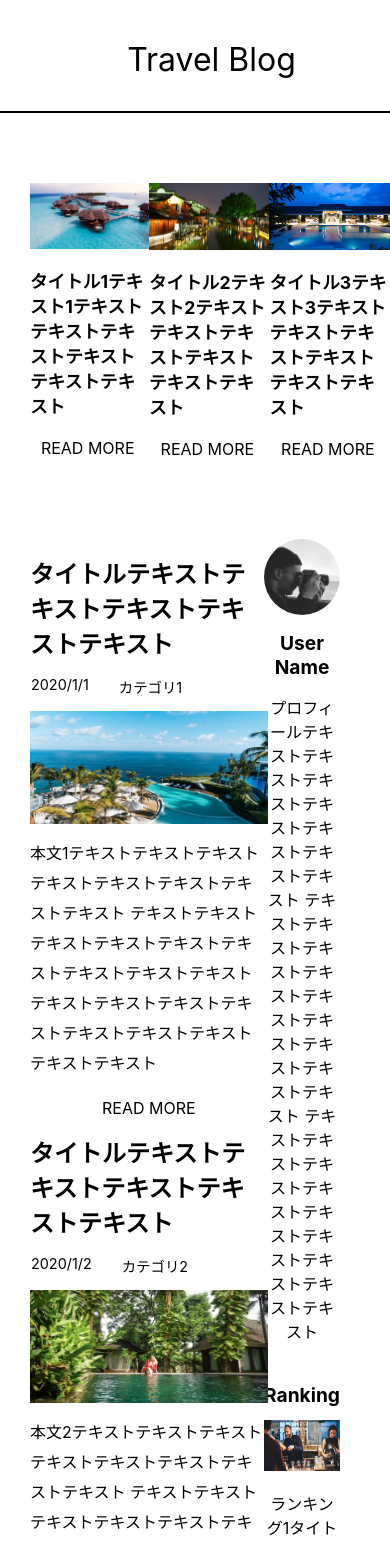
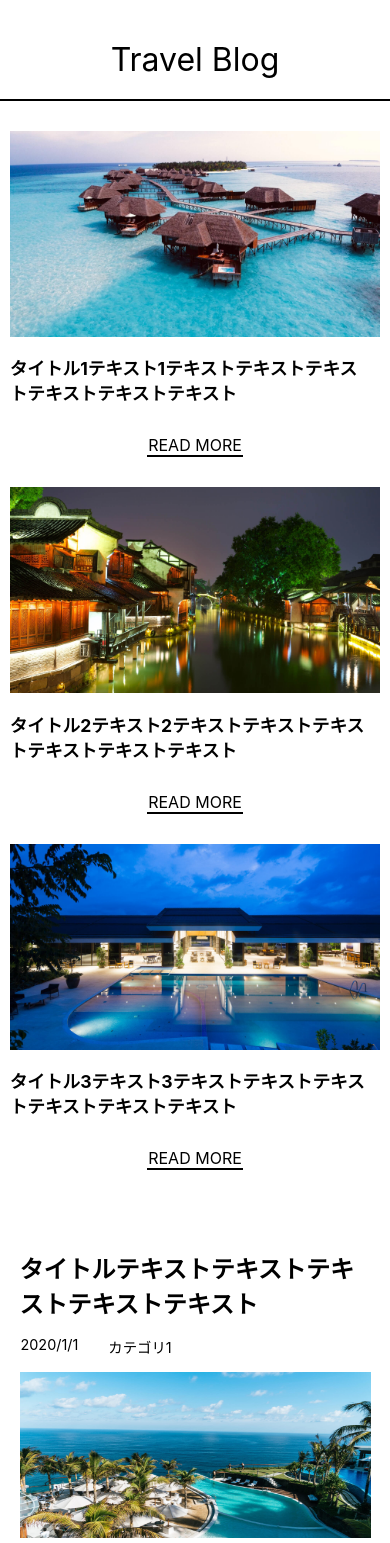
Before and after one commit to baske-y/totall, a Next.js app: page /Blog in a window 390 px wide. Shown: the top 1543 px of the page. Built offline with nearby package versions, Linux system fonts and the light colour scheme.

Commit message:
🎨 レスポンシブ対応

```diff
--- a/src/Blog/About/About.module.css
+++ b/src/Blog/About/About.module.css
@@ -10,8 +10,19 @@
   margin-top: 35px;
 
 }
+
 .about_list a {
   margin-left: -40px;
   font-size: 0.9rem;
   line-height: 2px;
+
 }
+
+@media (max-width: 768px) {
+  .about {
+    width: 98%;
+    margin: 0 0 0px 15px;
+    padding-bottom: 20px;
+    border-bottom: 1px solid black;
+  }
+}
--- a/src/Blog/Archive/Archive.jsx
+++ b/src/Blog/Archive/Archive.jsx
@@ -52,7 +52,7 @@ const ITEMS = [
 ]
 export function Archive () {
   return (
-   <div>
+   <div className={styles.archive}>
      <h1 className={styles.title}>Archive</h1>
      {ITEMS.map(item => {
        return(
--- a/src/Blog/Archive/Archive.module.css
+++ b/src/Blog/Archive/Archive.module.css
@@ -8,3 +8,21 @@
   margin-left: -30px;
   border-bottom: 1px solid black;
 }
+@media (max-width: 768px)  {
+  .archive {
+    width: 98%;
+    margin: 0 auto;
+  }
+  .title {
+    margin-top: 40px;
+    border-bottom: none;
+  }
+  .list li {
+    width: 100%;
+
+  }
+  .list a {
+    margin-left: 20px;
+    display: block;
+  }
+}
--- a/src/Blog/Article/Article.module.css
+++ b/src/Blog/Article/Article.module.css
@@ -12,3 +12,17 @@
   text-align: center;
   margin-top: 20px;
 }
+
+@media (max-width: 768px)  {
+  .article {
+    display: block;
+    width: 95%;
+    margin: 30px auto;
+  }
+  .article a {
+
+    border-bottom: 2px solid black;
+    width: 26%;
+    margin: 30px auto;
+  }
+}
--- a/src/Blog/Header/Header.module.css
+++ b/src/Blog/Header/Header.module.css
@@ -11,3 +11,13 @@
   font-size: 2rem;
   margin-left: 33px;
 }
+
+@media (max-width: 768px)  {
+  .header{
+
+    padding-bottom: 20px;
+  }
+  .header p {
+    margin: 0;
+  }
+}
--- a/src/Blog/Main/Main.module.css
+++ b/src/Blog/Main/Main.module.css
@@ -25,3 +25,9 @@
   margin-top: 20px;
   text-align: center;
 }
+@media (max-width: 768px)  {
+  .main {
+    margin: 50px auto;
+
+  }
+}
--- a/src/Blog/Menu/Menu.module.css
+++ b/src/Blog/Menu/Menu.module.css
@@ -14,3 +14,17 @@
   border-bottom: 1px solid black;
   width: 80%;
 }
+
+@media (max-width: 768px) {
+  .menu {
+    width: 100%;
+    margin-bottom: 50px;
+  }
+  .menu h1 {
+    margin: 25px 0 20px 15px;
+  }
+  .menu_list {
+    width: 100%;
+    margin-left: 15px;
+  }
+}
--- a/src/Blog/Profile/Profile.module.css
+++ b/src/Blog/Profile/Profile.module.css
@@ -10,3 +10,14 @@
 .profile h1 {
   font-size: 1.2rem;
 }
+
+@media (max-width: 768px)  {
+  .profile {
+    width: 98%;
+    margin-top: 50px;
+  }
+  .profile p {
+    width: 90%;
+    margin: 0 auto;
+  }
+}
--- a/src/Blog/Ranking/Ranking.module.css
+++ b/src/Blog/Ranking/Ranking.module.css
@@ -1,3 +1,8 @@
 .ranking {
   margin-top: 40px;
 }
+@media (max-width: 768px)  {
+  .ranking {
+    margin: 60px 0;
+  }
+}
--- a/src/Blog/Twitter/Twitter.module.css
+++ b/src/Blog/Twitter/Twitter.module.css
@@ -2,3 +2,10 @@
   font-size: 1.2rem;
   margin-bottom: 30px;
 }
+
+@media (max-width: 768px)  {
+  .twitter {
+    width: 98%;
+    margin-left: 15px;
+  }
+}
--- a/styles/Home.module.css
+++ b/styles/Home.module.css
@@ -78,4 +78,12 @@
    width: 100%;
  }
 
+ .contents {
+   display: block;
+ }
+ .footer {
+   display: block;
+   padding-right: 20PX;
+ }
+
 }
```
